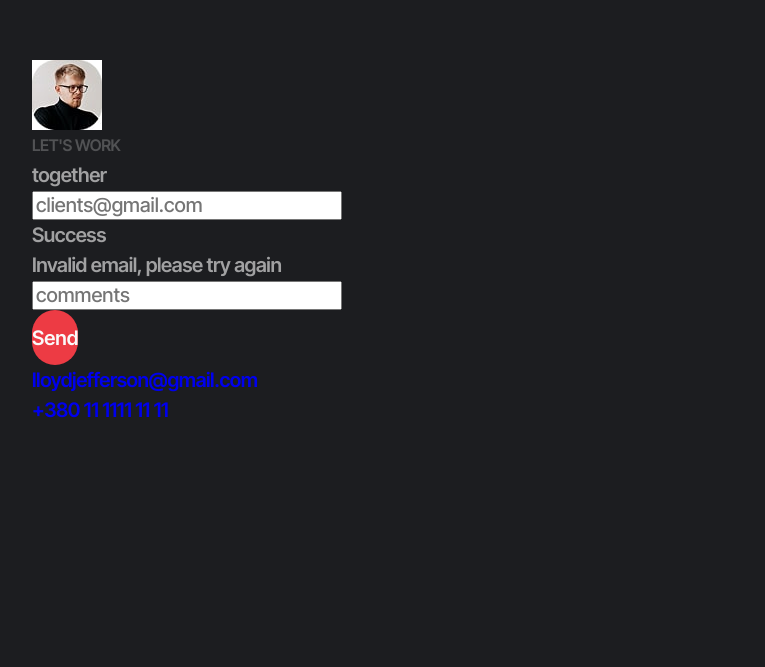
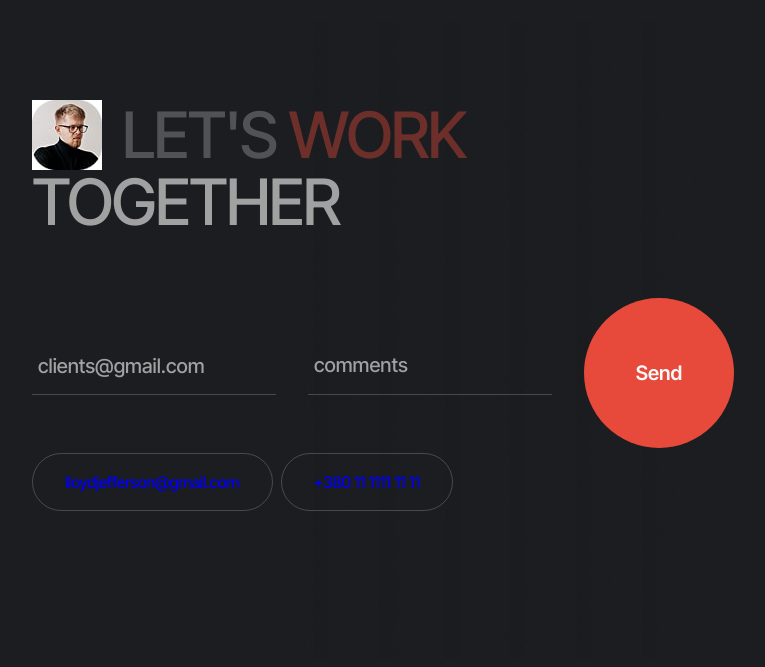
Before and after one commit to irina8660/command-project-portfolio, a website built with Vite: page src/index.html in a window 1280 px wide. Shown: the part 652-1319 px from the top of the page, without its empty margins (256-1021 px from the left). Before the commit the page ends 1109 px from the top, so only its background shows below. Built offline with nearby package versions, Linux system fonts and the light colour scheme.

Commit message:
work-together-css

```diff
--- a/src/css/work-together.css
+++ b/src/css/work-together.css
@@ -0,0 +1,230 @@
+.work-together {
+    padding-top: 32px;
+    padding-bottom: 32px;
+    background-image: url(../images/img/footer-effect1.png-min.png);
+    background-size: auto;
+    background-repeat: no-repeat;
+    background-position: 250px center;
+}
+
+.portrait-title-together-container {
+    margin-bottom: 64px;
+}
+
+.portrait-title-container {
+    display: flex;
+    align-items: center;
+    gap: 8px;
+}
+
+.picture {
+radius: 24px;
+}
+
+.form-title {
+    font-weight: 500;
+    font-size: 40px;
+    line-height: 1;
+    letter-spacing: -0.03em;
+    text-transform: uppercase;
+}
+
+.red {
+    color:#e74a3b;
+}
+
+.form {
+    margin-bottom: 64px;
+}
+
+.form-input {
+    padding: 6px;
+    padding-bottom: 20px;
+    color: #fafafa;
+    width: 100%;
+    max-width: 344px;
+    height: 44px;
+    background-color: transparent;
+    border: none;
+    border-bottom: 1px solid rgba(250, 250, 250, 0.2);
+    margin-bottom: 4px;
+    transition: border-color 250ms cubic-bezier(0.4, 0, 0.2, 1);
+}
+
+.form-input.comment {
+    margin-bottom: 32px;
+}
+
+.form-input::placeholder {
+    color: rgba(250, 250, 250, 0.6);
+    transition: color 250ms cubic-bezier(0.4, 0, 0.2, 1);
+}
+
+.form-input:hover::placeholder,
+.form-input:focus::placeholder {
+    color: #fafafa;
+}
+
+.form-input:hover,
+.form-input:focus {
+    outline: none;
+    border-color: #fafafa;
+}
+
+.form-btn {
+    width: 100px;
+    height: 100px;
+    border-radius: 100%;
+    background-color:#e74a3b;
+    color: #fafafa;
+    border: none;
+    transition: background-color 250ms cubic-bezier(0.4, 0, 0.2, 1);
+}
+
+.form-btn:hover,
+.form-btn:focus {
+    background-color:#e0373f;
+}
+
+.address-list {
+    font-style: normal;
+    display: flex;
+    align-items: center;
+    gap: 4px;
+    min-width: 314px;
+}
+
+.address-link {
+    border: 1px solid rgba(250, 250, 250, 0.2);
+    border-radius: 60px;
+    padding: 10px 12px;
+    font-weight: 500;
+    font-size: 14px;
+    letter-spacing: -0.02em;
+    transition: border-color 250ms cubic-bezier(0.4, 0, 0.2, 1);
+}
+
+.address-link:hover,
+.address-link:focus {
+    border-color: #fafafa;
+}
+
+.email-input-container {
+    position: relative;
+    margin-bottom: 32px;
+}
+
+.success-message,
+.error-message {
+    font-size: 14px;
+    position: absolute;
+    top: 50px;
+    left: 0;
+    opacity: 0;
+    transition: opacity 250ms cubic-bezier(0.4, 0, 0.2, 1);
+}
+
+.success-message {
+    color: #3cbc81;
+}
+
+.error-message {
+    color: #e74a3b;
+}
+
+.fade-in {
+    opacity: 1;
+}
+
+.fade-out {
+    opacity: 0;
+}
+
+@media (min-resolution: 192dpi) {
+    .work-together::after {
+        background-image: url(../images/img/footer-effect2.png-min.png);
+    }
+}
+
+@media screen and (max-width: 350px) {
+    .address-list {
+        min-width: 0;
+    }
+    .address-link {
+        font-size: 12px;
+    }
+}
+
+@media screen and (min-width: 768px) {
+    .work-together {
+        padding-top: 88px;
+        padding-bottom: 170px;
+        background-position: 560px center;
+    }
+
+    .portrait-title-container {
+        gap: 20px;
+    }
+
+    .form-title {
+        font-size: 64px;
+    }
+
+    .form {
+        display: flex;
+        align-items: center;
+        gap: 32px;
+        margin-bottom: 18px;
+    }
+
+    .inputs-container {
+        display: flex;
+        gap: 32px;
+    }
+
+    .form-input {
+        width: 244px;
+        margin-bottom: 0;
+    }
+
+    .email-input-container {
+        margin-bottom: 0;
+    }
+
+    .form-input.comment {
+        margin-bottom: 0;
+    }
+
+    .form-btn {
+        width: 150px;
+        height: 150px;
+    }
+
+    .address-list {
+        gap: 8px;
+    }
+
+    .address-link {
+        padding: 18px 32px;
+        font-size: 16px;
+    }
+}
+
+@media screen and (min-width: 1440px) {
+    .work-together {
+        background-position: 980px center;
+    }
+
+    .form-section-container {
+        max-width: 1048px;
+        margin: 0 auto;
+    }
+
+    .form {
+        gap: 86px;
+    }
+
+    .form-input {
+        width: 390px;
+    }
+}
--- a/src/partials/work-together.html
+++ b/src/partials/work-together.html
@@ -2,7 +2,7 @@
   <div class="container form-section-container">
     <div class="portrait-title-together-container">
       <div class="portrait-title-container">
-        <picture>
+        <picture class="picture">
           <source
             srcset="
               ../images/img/footer-desk1.jpeg-min.jpg 1x,
```
